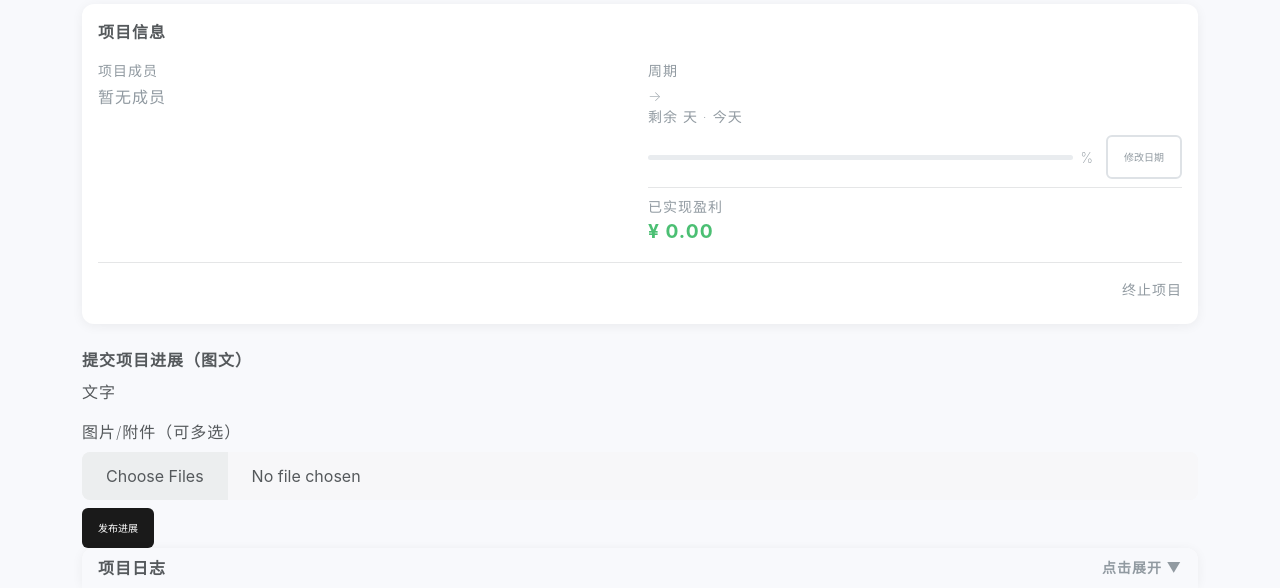
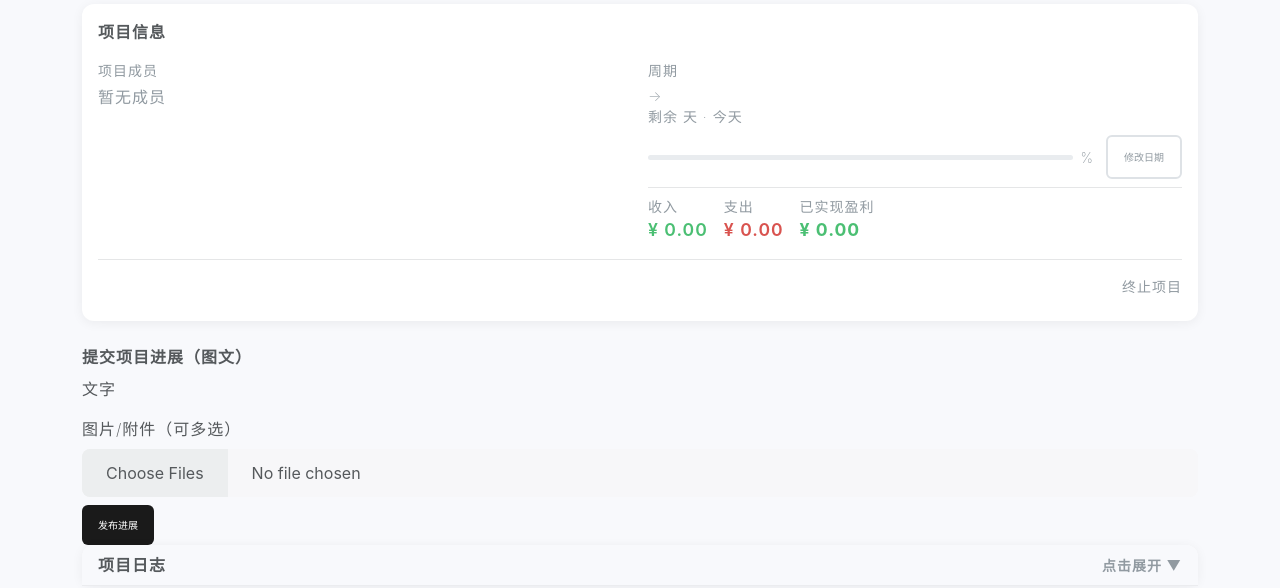
Before and after one commit to wanghongfei833/project_management, a Python web app: template templates/project_detail.html in a window 1280 px wide. Shown: the part 168-756 px from the top of the page. Run offline with Jinja, Linux system fonts and the light colour scheme; the template is opened without the code that fills it, so the values that code supplies are empty; some libraries are stand-ins or nearby versions.

Commit message:
feat: 项目信息卡增加收入/支出显示
- 盈利旁新增收入（绿）和支出（红）两个迷你数字

```diff
--- a/templates/project_detail.html
+++ b/templates/project_detail.html
@@ -89,9 +89,21 @@
             {% if project.status != 'ended' %}<button class="btn btn-sm btn-outline-secondary ms-1" data-bs-toggle="modal" data-bs-target="#endDateModal">修改日期</button>{% endif %}
           </div>
           <hr class="my-2">
-          <div class="text-muted small">已实现盈利</div>
-          <div class="fw-bold {% if profit_realized_cents < 0 %}text-danger{% else %}text-success{% endif %}" style="font-size:1.2rem;">
-            ¥ {{ '%.2f'|format(profit_realized_cents/100) }}
+          <div class="d-flex gap-3">
+            <div>
+              <div class="text-muted small">收入</div>
+              <div class="fw-semibold text-success" style="font-size:1.1rem;">¥ {{ '%.2f'|format(received_cents/100) }}</div>
+            </div>
+            <div>
+              <div class="text-muted small">支出</div>
+              <div class="fw-semibold text-danger" style="font-size:1.1rem;">¥ {{ '%.2f'|format(paid_cents/100) }}</div>
+            </div>
+            <div>
+              <div class="text-muted small">已实现盈利</div>
+              <div class="fw-bold {% if profit_realized_cents < 0 %}text-danger{% else %}text-success{% endif %}" style="font-size:1.1rem;">
+                ¥ {{ '%.2f'|format(profit_realized_cents/100) }}
+              </div>
+            </div>
           </div>
         </div>
       </div>
```
